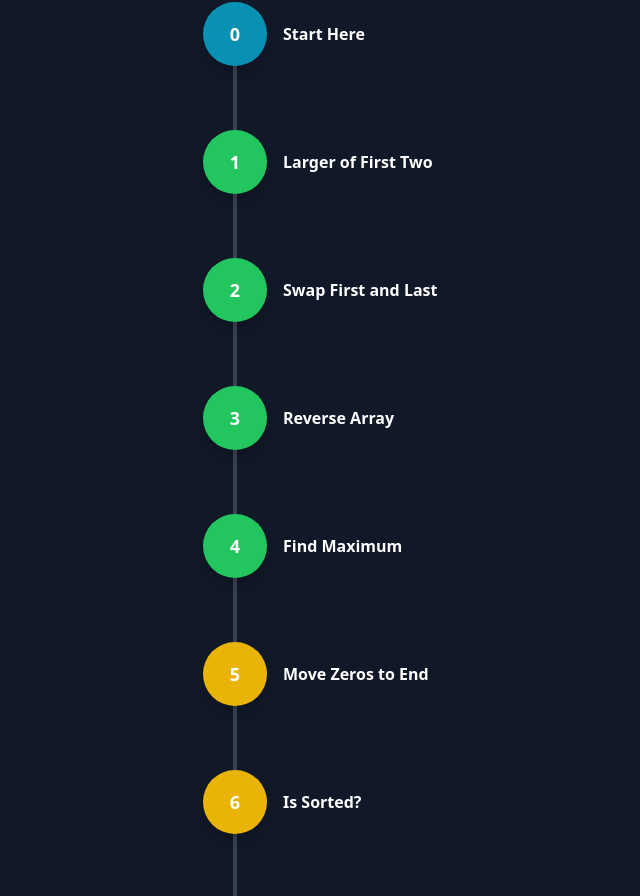
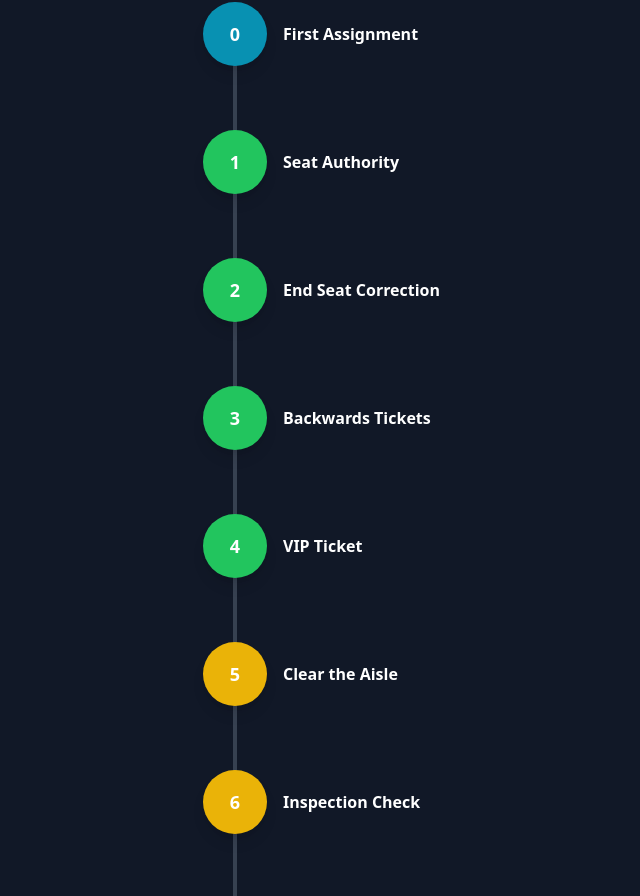
Before and after one commit to shamiroxs/dsa_buddy, a React (Vite) app: page / in a window 1280 px wide. Shown: the part 166-1062 px from the top of the page, without its empty margins (405-1045 px from the left). Built offline with nearby package versions, Linux system fonts and the light colour scheme; no server answers.

Commit message:
changed the challenges naratives

```diff
--- a/src/engine/challenges/challenges.ts
+++ b/src/engine/challenges/challenges.ts
@@ -10,9 +10,9 @@ import { InstructionType } from '../instructions/types';
 export const challenges: Challenge[] = [
   {
     id: 'challenge-0',
-    title: 'Start Here',
-    description: 'Copy the first value into the second box',
-    hints: [],
+    title: 'First Assignment',
+    description: `The passenger in Seat 0 wants to reserve Seat 1.`,
+    hints: ['Before departure, Seat 1 must contain the same ticket as Seat 0.'],
     difficulty: Difficulty.EASY,
     initialArray: [7, 0, 0, 0],
     targetArray: [7, 7, 0, 0],
@@ -36,9 +36,9 @@ export const challenges: Challenge[] = [
   },
   {
     id: 'challenge-1',
-    title: 'Larger of First Two',
-    description: 'Compare the first two elements and store the larger value at index 0.',
-    hints: [],
+    title: 'Seat Authority',
+    description: `The passengers in Seat 0 and Seat 1 both claim priority seating.`,
+    hints: ['Before the next station, ensure Seat 0 is occupied by the passenger with the higher ticket number.'],
     difficulty: Difficulty.EASY,
     initialArray: [4, 9, 6, 2],
     targetArray: [9, 9, 6, 2],
@@ -68,9 +68,9 @@ export const challenges: Challenge[] = [
 
   {
     id: 'challenge-2',
-    title: 'Swap First and Last',
-    description: 'Swap the first and last elements of the array.',
-    hints: [],
+    title: 'End Seat Correction',
+    description: 'Two ticket numbers were assigned to the wrong ends of the compartment.',
+    hints: ['Ensure the correct ticket number is assigned to each end seat.'],
     difficulty: Difficulty.EASY,
     initialArray: [10, 20, 30, 40, 50],
     targetArray: [50, 20, 30, 40, 10],
@@ -89,12 +89,12 @@ export const challenges: Challenge[] = [
   },
   {
     id: 'challenge-3',
-    title: 'Reverse Array',
-    description: 'Reverse the array in-place.',
-    hints: [],
+    title: 'Backwards Tickets',
+    description: `The ticket numbers in this compartment were assigned in reverse order.`,
+    hints: ['Restore the assignment by reversing the ticket order.'],
     difficulty: Difficulty.EASY,
-    initialArray: [1, 2, 3, 4, 5],
-    targetArray: [5, 4, 3, 2, 1],
+    initialArray: [5, 4, 3, 2, 1],
+    targetArray: [1, 2, 3, 4, 5],
     maxSteps: 13,
     instructions: [],
     unlocked: true,
@@ -118,13 +118,13 @@ export const challenges: Challenge[] = [
 
   {
     id: 'challenge-4',
-    title: 'Find Maximum',
-    description: 'Find the maximum value in the array and store it at index 0.',
-    hints: ['IFGreater : hand > arrvalue',
-      'IFLess : hand < arrvalue'
+    title: 'VIP Ticket',
+    description: `A VIP ticket number is already assigned to one seat. \nSeat 0 is also reserved by this passanger.`,
+    hints: ['Before boarding begins, the VIP ticket number must be assigned to Seat 0.',
+      '(The VIP ticket number is the highest value in the compartment.)'
     ],
     difficulty: Difficulty.EASY,
-    initialArray: [3, 7, 2, 9, 1, 5],
+    initialArray: [0, 7, 2, 9, 1, 5],
     targetArray: [9, 7, 2, 9, 1, 5],
     maxSteps: 46,
     instructions: [],
@@ -153,12 +153,12 @@ export const challenges: Challenge[] = [
   },
   {
     id: 'challenge-5',
-    title: 'Move Zeros to End',
-    description: `Move all zeros to the end of the array while maintaining relative order of non-zero elements.
-    (Assume first element always zero)`,
+    title: 'Clear the Aisle',
+    description: `Some seats are occupied by passengers without tickets (zeros).
+    They must move to the right end, without disturbing others.`,
 
     hints: [
-      'Both MOCO and CHOCO uses same hand',
+      'Seat 0 is always unreserved seat',
     ],
 
     difficulty: Difficulty.MEDIUM,
@@ -190,9 +190,11 @@ export const challenges: Challenge[] = [
   },
   {
     id: 'challenge-6',
-    title: 'Is Sorted?',
-    description: 'Check if the array is sorted in increasing order. Store 1 at index 0 if sorted, else 0.',
-    hints: [],
+    title: 'Inspection Check',
+    description: `The inspector is watching. Review the ticket numbers.
+    Seat 0 will indicate the inspection result`,
+    hints: ['If they are in increasing order set 1, else set 0',
+    ],
     difficulty: Difficulty.MEDIUM,
     initialArray: [1, 3, 5, 7, 6],
     targetArray: [0, 3, 5, 7, 6],
@@ -221,9 +223,9 @@ export const challenges: Challenge[] = [
   },
   {
     id: 'challenge-7',
-    title: 'Left Rotate by One',
-    description: 'Rotate the array left by one position.',
-    hints: [],
+    title: 'Seat Rotation',
+    description: 'The compartment layout must shift forward smoothly.',
+    hints: ['Move everyone left without losing anyone.'],
     difficulty: Difficulty.MEDIUM,
     initialArray: [1, 2, 3, 4],
     targetArray: [2, 3, 4, 1],
@@ -245,9 +247,9 @@ export const challenges: Challenge[] = [
 
   {
     id: 'challenge-8',
-    title: 'Find Duplicate',
-    description: 'Find the duplicate number in the array and store it at index 0. Array contains numbers 1 to n with one duplicate.',
-    hints: [],
+    title: 'Ticket Conflict',
+    description: 'Two passengers have the same ticket number. Only one is valid.',
+    hints: ['Identify the conflict and report it in Seat 0.'],
     difficulty: Difficulty.MEDIUM,
     initialArray: [1, 3, 4, 2, 2],
     targetArray: [2, 3, 4, 2, 2],
@@ -279,54 +281,4 @@ export const challenges: Challenge[] = [
       ],
     }
   },
-  /*
-  {
-    id: 'challenge-7',
-    title: 'Two Sum',
-    description: 'Find two numbers that add up to target (10) and store them at indices 0 and 1.',
-    hints: [],
-    difficulty: Difficulty.MEDIUM,
-    initialArray: [2, 7, 11, 15],
-    targetArray: [2, 7, 11, 15], // Target sum is 9, so 2+7=9
-    maxSteps: 35,
-    instructions: [],
-    unlocked: true,
-  },
-  {
-    id: 'challenge-8',
-    title: 'Sort Array (Bubble Sort)',
-    hints: [],
-    description: 'Sort the array in ascending order using bubble sort algorithm.',
-    hints: [],
-    difficulty: Difficulty.MEDIUM,
-    initialArray: [64, 34, 25, 12, 22, 11, 90],
-    targetArray: [11, 12, 22, 25, 34, 64, 90],
-    maxSteps: 50,
-    instructions: [],
-    unlocked: true,
-  },
-  {
-    id: 'challenge-9',
-    title: 'Find Missing Number',
-    description: 'Array contains numbers 0 to n with one missing. Find and store the missing number at index 0.',
-    hints: [],
-    difficulty: Difficulty.HARD,
-    initialArray: [3, 0, 1],
-    targetArray: [2, 0, 1],
-    maxSteps: 20,
-    instructions: [],
-    unlocked: false, // Locked in MVP
-  },
-  {
-    id: 'challenge-10',
-    title: 'Product Except Self',
-    description: 'Replace each element with the product of all other elements.',
-    hints: [],
-    difficulty: Difficulty.HARD,
-    initialArray: [1, 2, 3, 4],
-    targetArray: [24, 12, 8, 6],
-    maxSteps: 40,
-    instructions: [],
-    unlocked: false, // Locked in MVP
-  },*/
 ];
--- a/src/ui/ChallengePanel.tsx
+++ b/src/ui/ChallengePanel.tsx
@@ -45,14 +45,14 @@ export function ChallengePanel() {
 
       {/* Initial Array */}
       <div className="mb-4">
-        <h3 className="text-gray-400 text-sm mb-2">Initial Array</h3>
+        <h3 className="text-gray-400 text-sm mb-2">Current Seating</h3>
         <ArrayView array={challenge.initialArray} />
       </div>
 
       {/* Hints */}
       {challenge.hints && challenge.hints.length > 0 && (
           <div className="mb-4">
-            <h3 className="text-gray-400 text-sm mb-2">Hints</h3>
+            <h3 className="text-gray-400 text-sm mb-2">Instructions</h3>
             <ul className="space-y-1 text-sm text-gray-300">
               {challenge.hints.map((hint, index) => (
                 <li key={index}>{hint}</li>
```
